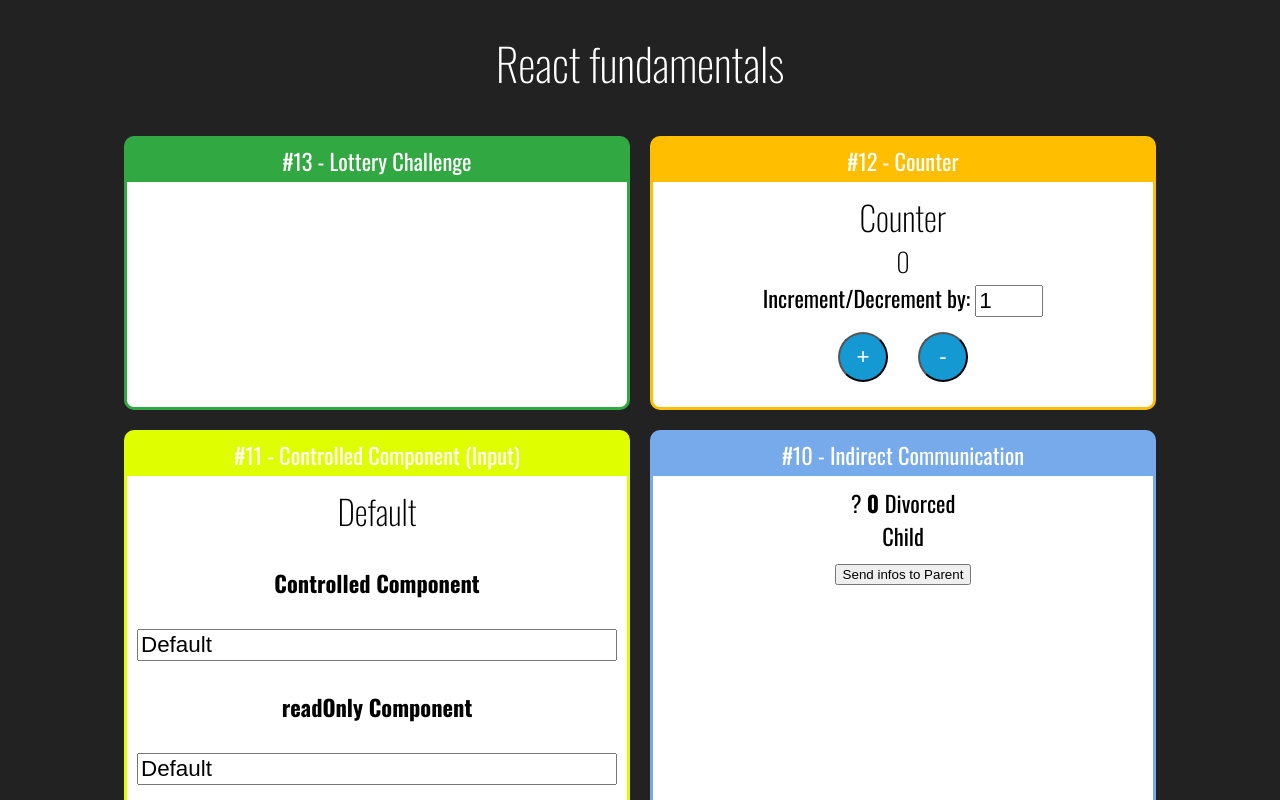
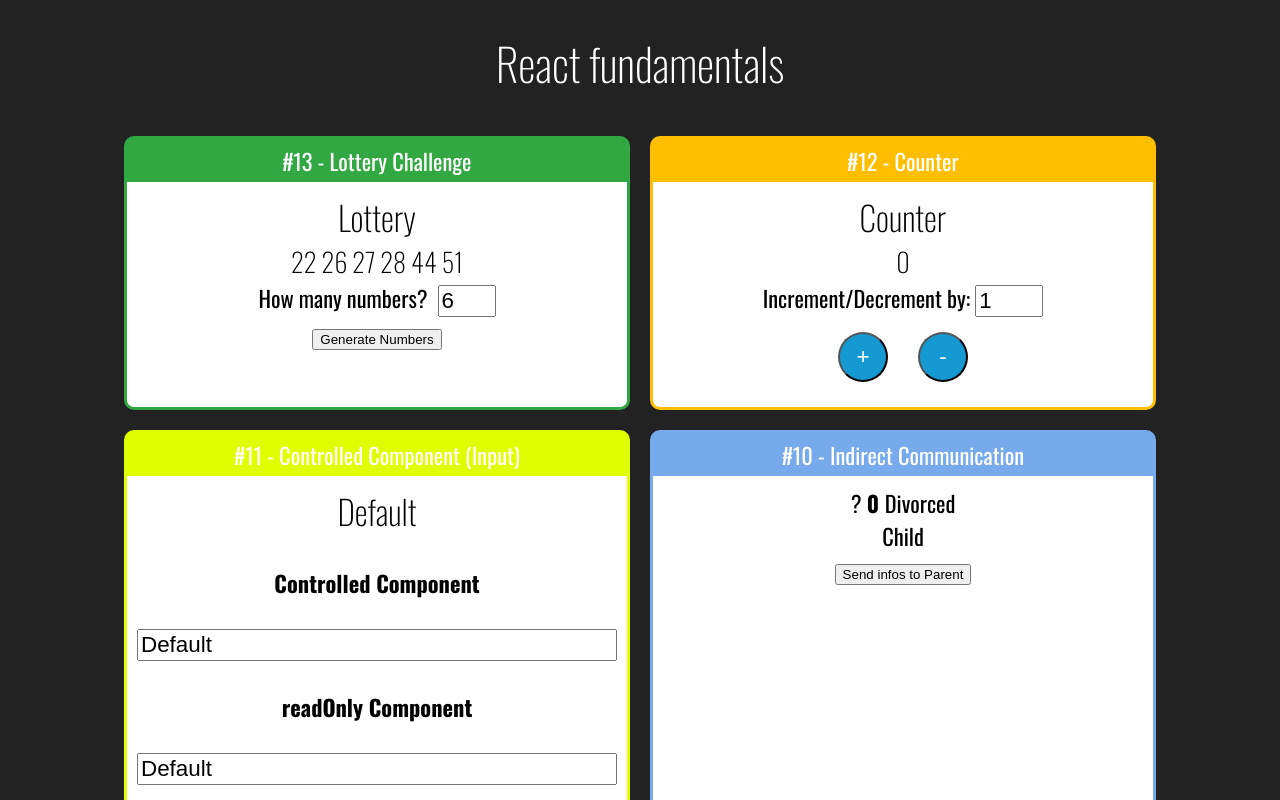
Before and after one commit to victorduarte317/fundamentos_react, a React (Create React App) app: page / in a window 1280 px wide. Shown: the top 800 px of the page. Built offline with nearby package versions, Linux system fonts and the light colour scheme.

Commit message:
Lottery Exercise - Fully functional

```diff
--- a/src/App.jsx
+++ b/src/App.jsx
@@ -26,7 +26,7 @@ export default () =>
         <div className='Cards'>
 
             <Card title='#13 - Lottery Challenge' color='#32a842' id='table'>
-                <Lottery></Lottery>
+                <Lottery amount={6}></Lottery>
             </Card>
 
             <Card title='#12 - Counter' color='#FFBF00' id='table'>
--- a/src/components/lottery/Lottery.jsx
+++ b/src/components/lottery/Lottery.jsx
@@ -1,9 +1,49 @@
-import React from 'react'
+import './_css/Lottery.css'
+import React, {useState} from 'react'
 
 export default props => {
+
+    function generateNewNumber(min, max, array) {
+        const random = parseInt(Math.random() * (max + 1 - min)) + min
+        return array.includes(random) ?
+        generateNewNumber(min, max, array) :
+        random
+    }
+
+    function RNG(amount) {
+        const numbers = Array(amount).fill(0)
+        .reduce((nums) => {
+            const newNumber = generateNewNumber(1, 60, nums)
+            return [...nums, newNumber]
+        }, [])
+        .sort((n1, n2) => n1-n2)
+
+        return numbers
+    }
+
+    const [amount, setAmount] = useState(props.qtde || 6)
+    const initNumbers = RNG(amount)
+    const [numbers, setNumbers] = useState(initNumbers)
+
     return(
-        <div>
-
+        <div className='Lottery'>
+            <h2>Lottery</h2>
+            <h3>{numbers.join (' ')}</h3>
+            <div>
+                <label>How many numbers?</label>
+                <input
+                    min="6"
+                    max="15"
+                    type="number"
+                    value={amount}
+                    onChange={e => {
+                    setAmount(+e.target.value)
+                    setNumbers(RNG(+e.target.value))
+                }} />
+            </div>
+            <button onClick={_ => setNumbers(RNG(amount))}>
+                Generate Numbers
+            </button>
         </div>
     )
 
--- a/src/components/lottery/_css/Lottery.css
+++ b/src/components/lottery/_css/Lottery.css
@@ -1,5 +1,8 @@
+.Lottery label {
+    margin-right: 10px;
+}
+
 .Lottery input {
     font-size: 1.4rem;
-    width: 60px;
-    margin: 15px;
+    width: 50px;
 }
```
Also changed, not shown: src/components/lottery/RNG.js (+3 -12 lines).
